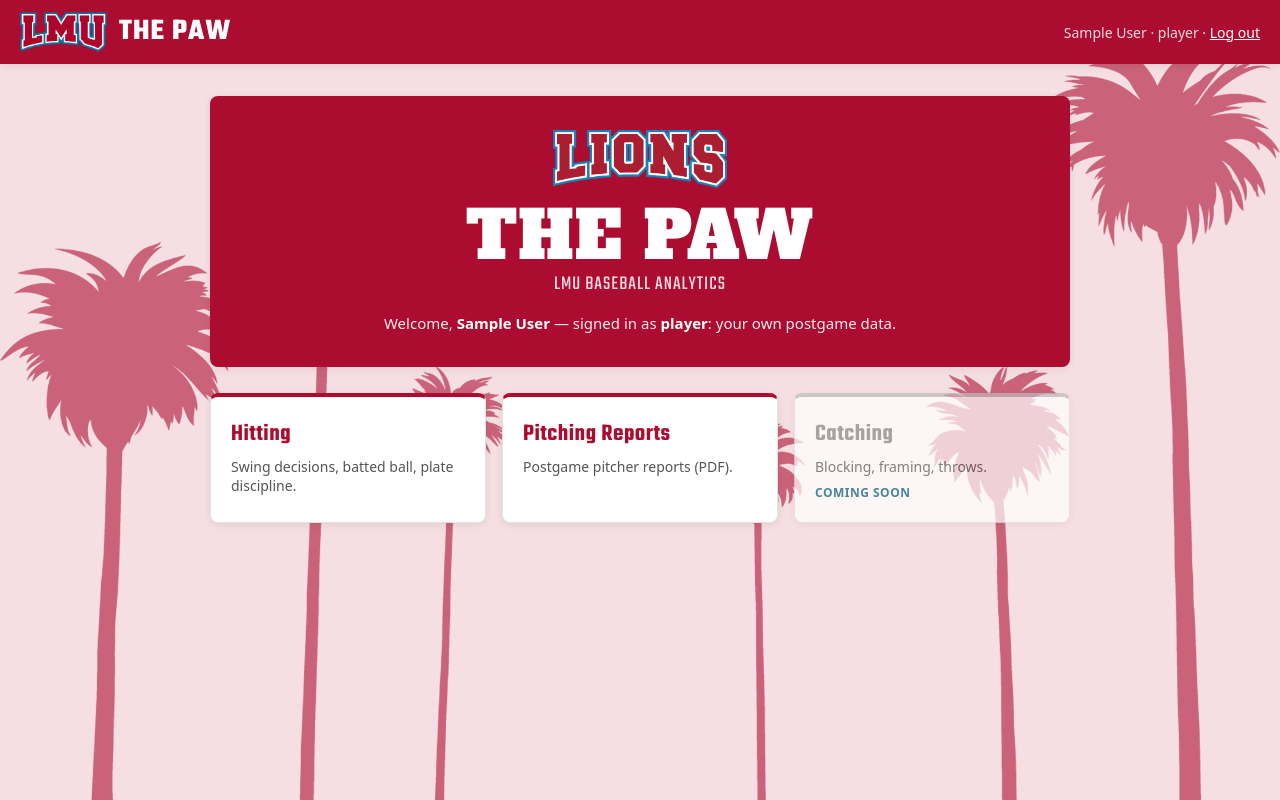
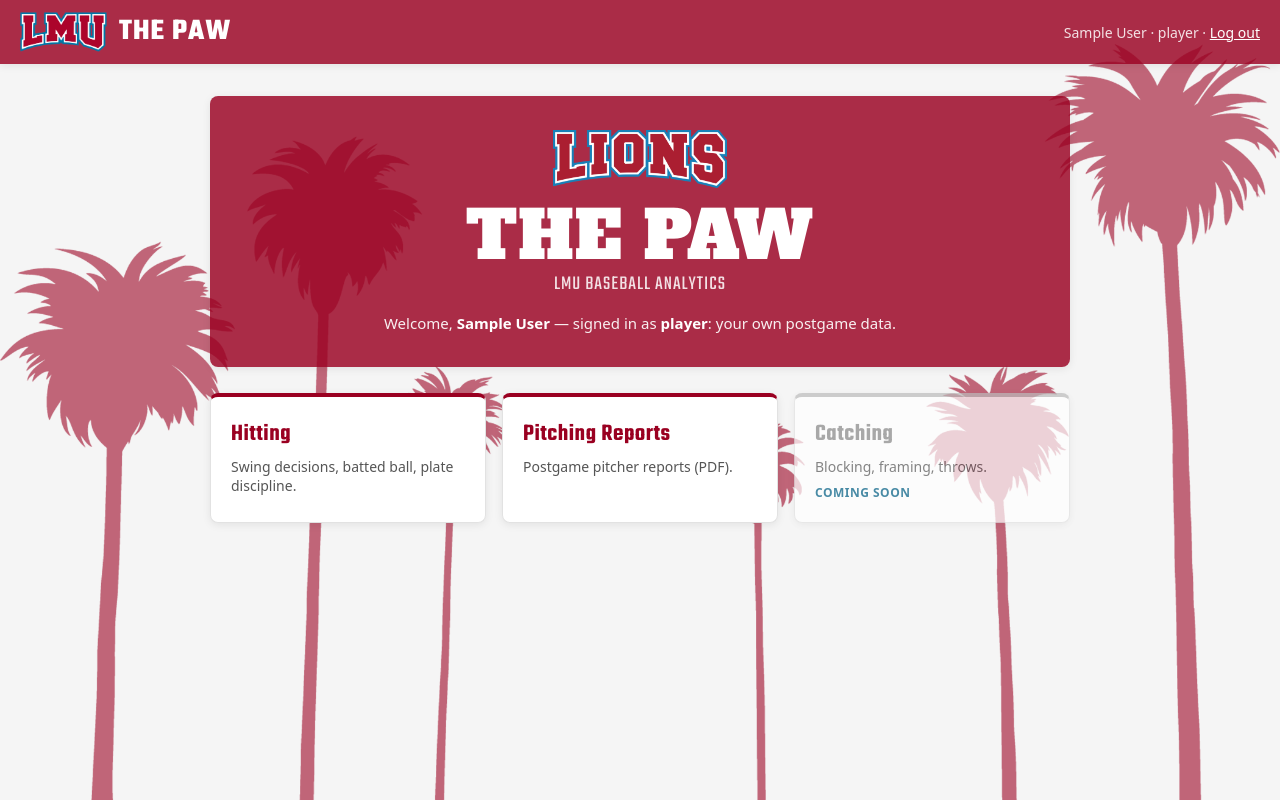
Before and after one commit to LMU-Baseball/PAW, a Flask app: page / in a window 1280 px wide. Run offline with Flask 3, Linux system fonts and the light colour scheme; the visitor is signed in with stand-in values (Sample User, id 1); parts of the project's set-up code (start-up, migrations or seed data) failed here and were passed over.

Commit message:
style(brand): darker crimson #9A0021, grey background, translucent see-through banners
Per coach feedback: the bright official #AB0C2F read too pink. Reverted crimson
to the darker #9A0021 everywhere (kept official blue #0076A5). Page background
back to grey #f5f5f5 with the crimson palm silhouettes; header + heroes now use a
translucent --banner (rgba 154,0,33,.82) so the grey + palms show through. Palms
retinted to #9A0021. Color guard + shell test updated to enforce the darker crimson.

Co-Authored-By: Claude Opus 4.8 <noreply@anthropic.com>

```diff
--- a/app/reports/static/report.css
+++ b/app/reports/static/report.css
@@ -5,7 +5,7 @@
 body { font-family: 'Teko', Arial, sans-serif; color: #111; margin: 0; }
 .pg { width: 100%; }
 
-.hdr { display: flex; align-items: center; gap: 14px; background: #AB0C2F;
+.hdr { display: flex; align-items: center; gap: 14px; background: #9A0021;
        color: #fff; border-radius: 8px; padding: 10px 16px; }
 .hdr-lmu { height: 54px; }
 .hdr-lion { height: 54px; margin-left: 8px; }
@@ -23,7 +23,7 @@ body { font-family: 'Teko', Arial, sans-serif; color: #111; margin: 0; }
 .grid3 > .panel { flex: 1; }
 
 .panel { border: 1px solid #ddd; border-radius: 8px; overflow: hidden; }
-.panel-t { background: #f2f2f2; color: #AB0C2F; font-weight: 700; font-size: 16px;
+.panel-t { background: #f2f2f2; color: #9A0021; font-weight: 700; font-size: 16px;
            padding: 5px 10px; border-bottom: 1px solid #ddd; }
 table { width: 100%; border-collapse: collapse; font-size: 13px; }
 th, td { border-bottom: 1px solid #eee; padding: 4px 8px; text-align: center; }
@@ -37,7 +37,7 @@ td.l, th.l { text-align: left; }
 .chip.good        { background: #d6e4f5; color: #005e84; }  /* barely met goal   */
 .chip.good-strong { background: #005e84; color: #fff;    }  /* exceeded goal      */
 .chip.bad         { background: #fbe3e3; color: #a3271f; }  /* barely missed goal */
-.chip.bad-strong  { background: #AB0C2F; color: #fff;    }  /* badly missed goal  */
+.chip.bad-strong  { background: #9A0021; color: #fff;    }  /* badly missed goal  */
 /* Pitch-type names carry the chart color (tables double as the chart legend). */
 td.pt { font-weight: 700; }
 .plot { display: flex; align-items: center; justify-content: center; padding: 4px; }
--- a/app/templates/base.html
+++ b/app/templates/base.html
@@ -27,9 +27,11 @@
       src: url("{{ url_for('static', filename='brand/AlfaSlabOne-Regular.ttf') }}") format("truetype");
     }
     :root {
-      --crimson: #AB0C2F; --crimson-dark: #8a0a26;
+      --crimson: #9A0021; --crimson-dark: #7a001a;
       --blue: #0076A5; --blue-dark: #005e84;
-      --bg: #f5dfe3; --ink: #1a1a1a;
+      /* Translucent crimson for banners so the grey + palm background shows through. */
+      --banner: rgba(154, 0, 33, .82);
+      --bg: #f5f5f5; --ink: #1a1a1a;
       --radius: 8px; --shadow: 0 2px 8px rgba(0,0,0,.08);
       --font-display: "Teko", system-ui, sans-serif;
       --font-marquee: "Alfa Slab One", Georgia, serif;
@@ -49,7 +51,7 @@
       background-attachment: fixed;
     }
     header.bar {
-      background: var(--crimson); color: #fff; padding: 0 20px; height: 64px;
+      background: var(--banner); color: #fff; padding: 0 20px; height: 64px;
       display: flex; align-items: center; justify-content: space-between;
       box-shadow: var(--shadow);
     }
@@ -87,7 +89,7 @@
       font-size: 15px; background: #fff;
     }
     input[type=text]:focus, input[type=password]:focus, select:focus {
-      outline: none; border-color: var(--crimson); box-shadow: 0 0 0 3px rgba(171,12,47,.15);
+      outline: none; border-color: var(--crimson); box-shadow: 0 0 0 3px rgba(154,0,33,.15);
     }
   </style>
 </head>
--- a/app/templates/main/index.html
+++ b/app/templates/main/index.html
@@ -4,7 +4,7 @@
 <style>
   .home-hero {
     position: relative; overflow: hidden; text-align: center;
-    background: var(--crimson); color: #fff;
+    background: var(--banner); color: #fff;
     border-radius: var(--radius); box-shadow: var(--shadow);
     padding: 34px 30px;
   }
--- a/app/templates/reports/pitching_landing.html
+++ b/app/templates/reports/pitching_landing.html
@@ -3,7 +3,7 @@
 {% block content %}
 <style>
   .hero {
-    background: var(--crimson); color: #fff; border-radius: var(--radius);
+    background: var(--banner); color: #fff; border-radius: var(--radius);
     box-shadow: var(--shadow); padding: 22px 26px; margin-bottom: 20px;
     display: flex; align-items: center; gap: 20px; flex-wrap: wrap;
   }
@@ -48,7 +48,7 @@
     color: var(--crimson); background: #fff; transition: background .15s, color .15s;
   }
   .seg-opt + .seg-opt { border-left: 1px solid var(--crimson); }
-  .seg-opt:hover { background: rgba(171,12,47,.08); }
+  .seg-opt:hover { background: rgba(154,0,33,.08); }
   .seg-opt.active { background: var(--crimson); color: #fff; }
 </style>
 
```
Also changed, not shown: app/reports/plots.py (+4 -4 lines), tests/test_brand_colors.py (+11 -6 lines), tests/test_shell.py (+2 -2 lines), app/static/brand/palms-crimson.png.
